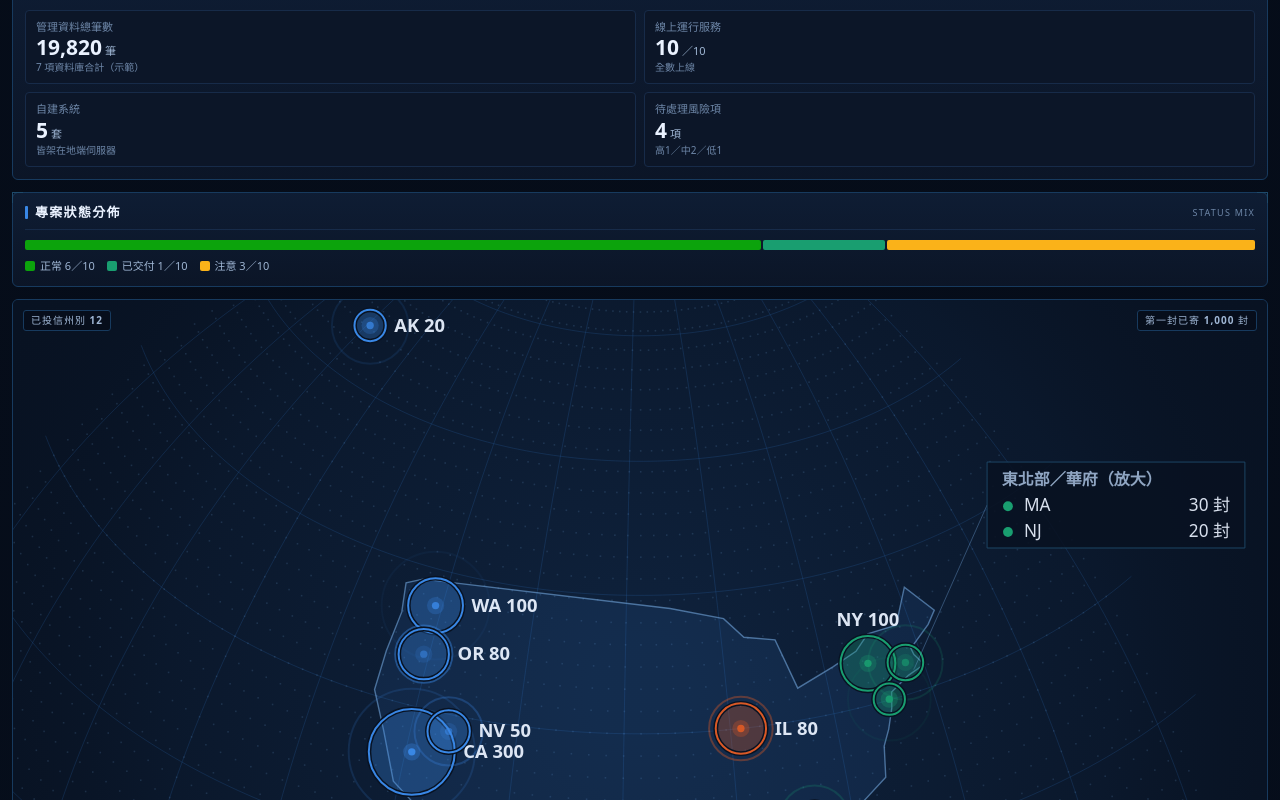
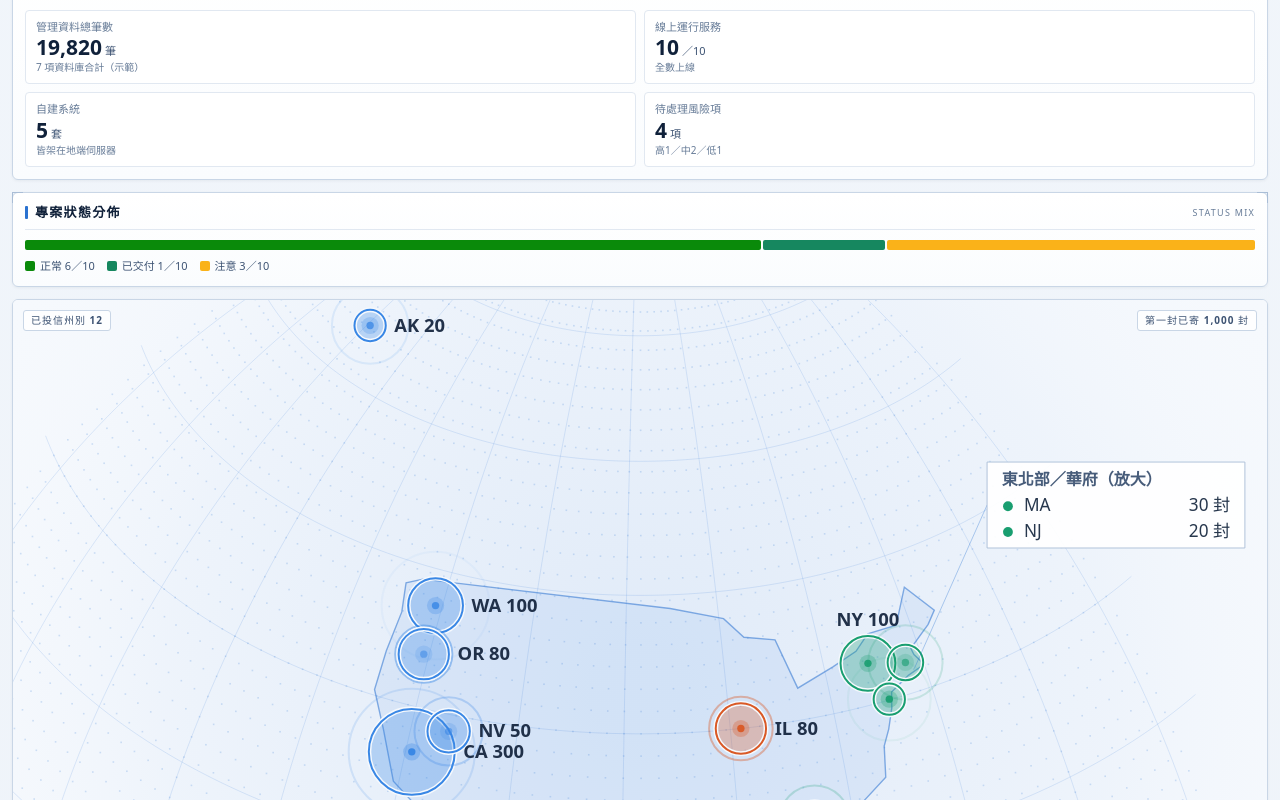
Before and after one commit to c9233036/demos, a plain HTML site: page warroom/index.html in a window 1280 px wide. Shown: the part 1348-2148 px from the top of the page. Drawn offline with Linux system fonts and the light colour scheme.

Commit message:
War room demo: switch to light theme

```diff
--- a/warroom/index.html
+++ b/warroom/index.html
@@ -7,24 +7,25 @@
 <title>數位轉型戰情中心範本</title>
 <style>
 :root{
-  --plane:#050b16;
-  --surface:#0c1628;
-  --surface-2:#0f1e36;
-  --frame:#173a5e;
-  --frame-2:#1e4a6b;
-  --grid:#172b49;
-  --ink:#eaf2ff;
-  --ink-2:#9fb6d4;
-  --muted:#6e87a8;
-  --s1:#3987e5;
+  --plane:#eef3f9;
+  --surface:#ffffff;
+  --surface-2:#f4f7fb;
+  --frame:#c9d6e6;
+  --frame-2:#a9bdd6;
+  --grid:#e1e8f1;
+  --ink:#10213a;
+  --ink-2:#3d5373;
+  --muted:#667b97;
+  --s1:#2a72d0;
   --s2:#d95926;
-  --s3:#199e70;
-  --good:#0ca30c;
+  --s3:#16875f;
+  --good:#0a8a0a;
   --warn:#fab219;
+  --warn-ink:#9a6500;   /* 黃色當文字用：白底上要夠深才看得清楚 */
   --serious:#ec835a;
-  --crit:#d03b3b;
-  --plan:#9085e9;
-  color-scheme:dark;
+  --crit:#c93434;
+  --plan:#6f62d8;
+  color-scheme:light;
 }
 *{box-sizing:border-box;}
 html,body{margin:0;padding:0;}
@@ -36,8 +37,8 @@ body{
   line-height:1.5;
   min-height:100vh;
   background-image:
-    radial-gradient(1200px 600px at 50% -10%, rgba(57,135,229,.18), transparent 60%),
-    linear-gradient(180deg,#050b16 0%,#060e1c 60%,#050b16 100%);
+    radial-gradient(1200px 600px at 50% -10%, rgba(42,114,208,.10), transparent 60%),
+    linear-gradient(180deg,#f3f7fc 0%,#eef3f9 60%,#e9eff7 100%);
 }
 button{font:inherit;color:inherit;background:none;border:none;cursor:pointer;}
 
@@ -60,7 +61,7 @@ button{font:inherit;color:inherit;background:none;border:none;cursor:pointer;}
 .title{text-align:center;}
 .title h1{
   margin:0;font-size:24px;font-weight:700;letter-spacing:.16em;
-  background:linear-gradient(180deg,#eaf2ff,#6fa8e6);
+  background:linear-gradient(180deg,#10213a,#2a72d0);
   -webkit-background-clip:text;background-clip:text;color:transparent;
 }
 .title p{margin:2px 0 0;font-size:10px;letter-spacing:.3em;color:var(--muted);text-transform:uppercase;}
@@ -92,9 +93,9 @@ button{font:inherit;color:inherit;background:none;border:none;cursor:pointer;}
 .dept-menu[hidden]{display:none;}
 .dept-menu{
   position:fixed;z-index:60;min-width:180px;max-width:240px;
-  background:linear-gradient(180deg,#10203a,#0b1628);
+  background:var(--surface);
   border:1px solid var(--frame-2);border-radius:8px;padding:6px;
-  box-shadow:0 10px 30px rgba(0,0,0,.5);
+  box-shadow:0 10px 30px rgba(16,33,58,.16);
 }
 .dept-menu .dm-item{
   display:block;width:100%;text-align:left;padding:7px 10px;border-radius:5px;
@@ -115,9 +116,10 @@ button{font:inherit;color:inherit;background:none;border:none;cursor:pointer;}
 
 /* ---------- panel ---------- */
 .panel{
-  background:linear-gradient(180deg,rgba(15,30,54,.92),rgba(12,22,40,.92));
+  background:linear-gradient(180deg,#ffffff,#fafcfe);
   border:1px solid var(--frame);
   border-radius:6px;
+  box-shadow:0 1px 3px rgba(16,33,58,.06);
   position:relative;
   padding:10px 12px 12px;
 }
@@ -192,7 +194,7 @@ tr.rowlink:focus{outline:1px solid var(--s1);}
 #globe{display:block;width:100%;height:auto;}
 .globe-tag{
   position:absolute;font-size:10px;color:var(--ink-2);letter-spacing:.1em;
-  background:rgba(5,11,22,.6);border:1px solid var(--frame);border-radius:3px;padding:2px 7px;
+  background:rgba(255,255,255,.85);border:1px solid var(--frame);border-radius:3px;padding:2px 7px;
 }
 .globe-tag.tl{top:10px;left:10px;}
 .globe-tag.tr{top:10px;right:10px;}
@@ -219,7 +221,7 @@ tr.rowlink:focus{outline:1px solid var(--s1);}
   border:1px solid currentColor;letter-spacing:.06em;
 }
 .sev.high{color:var(--crit);}
-.sev.mid{color:var(--warn);}
+.sev.mid{color:var(--warn-ink);}
 .sev.low{color:var(--ink-2);}
 .alerts .txt{font-size:12px;color:var(--ink-2);}
 .alerts .txt b{color:var(--ink);font-weight:600;}
@@ -242,14 +244,14 @@ tr.rowlink:focus{outline:1px solid var(--s1);}
   background:var(--warn);color:#1a1200;font-size:13px;font-weight:700;text-decoration:none;
   box-shadow:0 0 0 2px rgba(250,178,25,.25),0 0 12px rgba(250,178,25,.45);}
 .outreach-btn:hover{background:#ffc94d;box-shadow:0 0 0 3px rgba(250,178,25,.35),0 0 16px rgba(250,178,25,.6);}
-.outreach-btn:focus-visible{outline:2px solid #fff;outline-offset:2px;}
+.outreach-btn:focus-visible{outline:2px solid var(--ink);outline-offset:2px;}
 
 /* ---------- bottom nav ---------- */
 .nav{
   display:grid;grid-template-columns:repeat(auto-fit,minmax(150px,1fr));gap:8px;margin-top:12px;
 }
 .nav button{
-  border:1px solid var(--frame);border-radius:5px;background:linear-gradient(180deg,rgba(23,58,94,.5),rgba(12,22,40,.7));
+  border:1px solid var(--frame);border-radius:5px;background:linear-gradient(180deg,#ffffff,#f3f6fb);
   padding:8px 6px;text-align:left;position:relative;
 }
 .nav button:hover{border-color:var(--s1);}
@@ -261,12 +263,13 @@ tr.rowlink:focus{outline:1px solid var(--s1);}
 /* ---------- modal ---------- */
 .modal[hidden]{display:none;}
 .modal{
-  position:fixed;inset:0;background:rgba(3,7,14,.78);z-index:50;
+  position:fixed;inset:0;background:rgba(16,33,58,.45);z-index:50;
   display:flex;align-items:center;justify-content:center;padding:20px;
 }
 .sheet{
-  background:linear-gradient(180deg,#10203a,#0b1628);
+  background:var(--surface);
   border:1px solid var(--frame-2);border-radius:8px;
+  box-shadow:0 20px 50px rgba(16,33,58,.25);
   width:min(720px,100%);max-height:86vh;overflow:auto;padding:18px 20px 20px;
 }
 .sheet h3{margin:0 0 2px;font-size:18px;}
@@ -279,16 +282,16 @@ tr.rowlink:focus{outline:1px solid var(--s1);}
 .close:hover{color:var(--ink);}
 .badge{font-size:11px;border:1px solid currentColor;border-radius:3px;padding:1px 7px;margin-left:8px;vertical-align:middle;}
 .b-good{color:var(--good);}
-.b-warn{color:var(--warn);}
+.b-warn{color:var(--warn-ink);}
 .b-plan{color:var(--plan);}
 .b-done{color:var(--s3);}
 
 /* ---------- tooltip ---------- */
 #tip{
   position:fixed;z-index:80;pointer-events:none;opacity:0;transition:opacity .12s;
-  background:#0a1626;border:1px solid var(--frame-2);border-radius:4px;
+  background:var(--surface);border:1px solid var(--frame-2);border-radius:4px;
   padding:5px 9px;font-size:11px;color:var(--ink);white-space:nowrap;
-  box-shadow:0 6px 18px rgba(0,0,0,.5);
+  box-shadow:0 6px 18px rgba(16,33,58,.18);
 }
 #tip.on{opacity:1;}
 
@@ -332,8 +335,8 @@ tr.rowlink:focus{outline:1px solid var(--s1);}
 }
 
 
-.demo-tag{display:inline-block;margin-left:8px;padding:1px 8px;border:1px solid var(--warn);border-radius:999px;
-  color:var(--warn);font-size:11px;vertical-align:middle;}
+.demo-tag{display:inline-block;margin-left:8px;padding:1px 8px;border:1px solid var(--warn-ink);border-radius:999px;
+  color:var(--warn-ink);font-size:11px;vertical-align:middle;}
 .flow{list-style:none;margin:0;padding:0;counter-reset:f;}
 .flow li{counter-increment:f;display:grid;grid-template-columns:22px 78px 1fr;gap:8px;align-items:start;
   padding:6px 0;border-bottom:1px solid var(--grid);font-size:12px;color:var(--ink-2);}
@@ -527,11 +530,11 @@ tr.rowlink:focus{outline:1px solid var(--s1);}
    see meta.cloud_data_note in the fetched payload) ================= */
 
 const STATUS = {
-  good : {label:"正常",   color:"var(--good)",  hex:"#0ca30c", cls:"b-good"},
+  good : {label:"正常",   color:"var(--good)",  hex:"#0a8a0a", cls:"b-good"},
   warn : {label:"注意",   color:"var(--warn)",  hex:"#fab219", cls:"b-warn"},
-  done : {label:"已交付", color:"var(--s3)",    hex:"#199e70", cls:"b-done"},
-  plan : {label:"規劃中", color:"var(--plan)",  hex:"#9085e9", cls:"b-plan"},
-  down : {label:"離線",   color:"var(--crit)",  hex:"#d03b3b", cls:"b-warn"}
+  done : {label:"已交付", color:"var(--s3)",    hex:"#16875f", cls:"b-done"},
+  plan : {label:"規劃中", color:"var(--plan)",  hex:"#6f62d8", cls:"b-plan"},
+  down : {label:"離線",   color:"var(--crit)",  hex:"#c93434", cls:"b-warn"}
 };
 
 let MODULES, SHORT, KPIS, VOLUME, KLOCAL, CLOUD_US, US, US_SENT, US_OUTLINE,
@@ -753,7 +756,7 @@ function renderRight(){
 
   $("#cGeo").innerHTML = hBarChart(GEO.map(g => ({
     label: g.label, value: g.value, display: g.value + " 題",
-    color: g.highlight ? "var(--s1)" : "#42536b",
+    color: g.highlight ? "var(--s1)" : "#b6c3d5",
     tip: g.label + "：被提及 " + g.value + " 題（共 100 題）"
   })), {labelW:104, valW:44, aria:"AI 問答提及題數"});
   $("#tGeo").innerHTML = dataTable(["品牌","提及題數","占 100 題"],
@@ -975,15 +978,15 @@ function initMap(){
   /* ---------- 靜態底圖：只在版面變動時重畫 ---------- */
   function buildBase(){
     b.clearRect(0,0,W,H);
-    b.fillStyle = "#081222"; b.fillRect(0,0,W,H);
+    b.fillStyle = "#f6f9fd"; b.fillRect(0,0,W,H);
     const g = b.createRadialGradient(CX, CY-40*k, 40*k, CX, CY-40*k, R*0.95);
-    g.addColorStop(0, "rgba(57,135,229,.13)");
-    g.addColorStop(0.6, "rgba(57,135,229,.05)");
-    g.addColorStop(1, "rgba(5,11,22,0)");
+    g.addColorStop(0, "rgba(42,114,208,.10)");
+    g.addColorStop(0.6, "rgba(42,114,208,.04)");
+    g.addColorStop(1, "rgba(246,249,253,0)");
     b.fillStyle = g; b.fillRect(0,0,W,H);
 
     const step = narrow ? 2.6 : 1.6, d = narrow ? 1.3 : 1.6;
-    b.fillStyle = "rgba(125,178,236,.16)";
+    b.fillStyle = "rgba(42,114,208,.20)";
     for (let lat = 8; lat <= 74; lat += step){
       for (let lon = -172; lon <= -48; lon += step){
         const q = proj(lat, lon);
@@ -992,7 +995,7 @@ function initMap(){
       }
     }
 
-    b.strokeStyle = "rgba(57,135,229,.16)"; b.lineWidth = 1;
+    b.strokeStyle = "rgba(42,114,208,.14)"; b.lineWidth = 1;
     const gline = (fixed, isLat) => {
       b.beginPath();
       let started = false;
@@ -1013,8 +1016,8 @@ function initMap(){
       if (i === 0) b.moveTo(q[0], q[1]); else b.lineTo(q[0], q[1]);
     });
     b.closePath();
-    b.fillStyle = "rgba(57,135,229,.10)"; b.fill();
-    b.strokeStyle = "rgba(125,178,236,.55)"; b.lineWidth = narrow ? 1 : 1.4; b.stroke();
+    b.fillStyle = "rgba(42,114,208,.08)"; b.fill();
+    b.strokeStyle = "rgba(42,114,208,.55)"; b.lineWidth = narrow ? 1 : 1.4; b.stroke();
   }
 
   /* ---------- 標記座標與命中區 ---------- */
@@ -1039,7 +1042,7 @@ function initMap(){
   function drawLabels(){
     if (narrow) return;                             // 手機寬度標不下，改看下方排行表
     ctx.font = '600 ' + (15*k).toFixed(1) + 'px system-ui, "Microsoft JhengHei", sans-serif';
-    ctx.fillStyle = "rgba(234,242,255,.94)";
+    ctx.fillStyle = "rgba(16,33,58,.92)";
     marks.forEach(m => {
       const s = m.s;
       if (!ON_MAP[s.st] && s.st !== "NY") return;
@@ -1056,16 +1059,16 @@ function initMap(){
   function drawCluster(){
     if (narrow || !cl.length) return;
     const anchor = proj(41.6, -73.5);
-    ctx.strokeStyle = "rgba(125,178,236,.35)"; ctx.lineWidth = 1;
+    ctx.strokeStyle = "rgba(42,114,208,.35)"; ctx.lineWidth = 1;
     ctx.beginPath();
     ctx.moveTo(BX, BY + BH/2); ctx.lineTo(anchor[0] + 18*k, anchor[1] - 6*k);
     ctx.stroke();
 
-    ctx.fillStyle = "rgba(8,18,34,.88)";
-    ctx.strokeStyle = "rgba(30,74,107,.9)"; ctx.lineWidth = 1;
+    ctx.fillStyle = "rgba(255,255,255,.94)";
+    ctx.strokeStyle = "rgba(169,189,214,.9)"; ctx.lineWidth = 1;
     ctx.beginPath(); ctx.rect(BX, BY, BW, BH); ctx.fill(); ctx.stroke();
 
-    ctx.fillStyle = "rgba(159,182,212,.9)";
+    ctx.fillStyle = "rgba(61,83,115,.95)";
     ctx.font = '600 ' + (13*k).toFixed(1) + 'px system-ui, "Microsoft JhengHei", sans-serif';
     ctx.fillText("東北部／華府（放大）", BX + 12*k, BY + 19*k);
 
@@ -1073,7 +1076,7 @@ function initMap(){
       const y = BY + (40 + i*21)*k;
       ctx.fillStyle = REG[s.rg] || "#3987e5";
       ctx.beginPath(); ctx.arc(BX + 17*k, y - 4*k, 4*k, 0, PI2); ctx.fill();
-      ctx.fillStyle = "rgba(234,242,255,.92)";
+      ctx.fillStyle = "rgba(16,33,58,.90)";
       ctx.font = '500 ' + (14*k).toFixed(1) + 'px system-ui, "Microsoft JhengHei", sans-serif';
       ctx.fillText(s.st, BX + 30*k, y);
       ctx.textAlign = "right";
@@ -1104,7 +1107,7 @@ function initMap(){
       ctx.globalAlpha = 0.30;
       ctx.beginPath(); ctx.arc(m.x, m.y, m.r, 0, PI2); ctx.fill();
       ctx.globalAlpha = 1;
-      ctx.lineWidth = 4*k; ctx.strokeStyle = "#081222";   // 底色分隔環
+      ctx.lineWidth = 4*k; ctx.strokeStyle = "#f6f9fd";   // 底色分隔環
       ctx.beginPath(); ctx.arc(m.x, m.y, m.r, 0, PI2); ctx.stroke();
       ctx.lineWidth = 2; ctx.strokeStyle = m.col;
       ctx.beginPath(); ctx.arc(m.x, m.y, m.r, 0, PI2); ctx.stroke();
```
